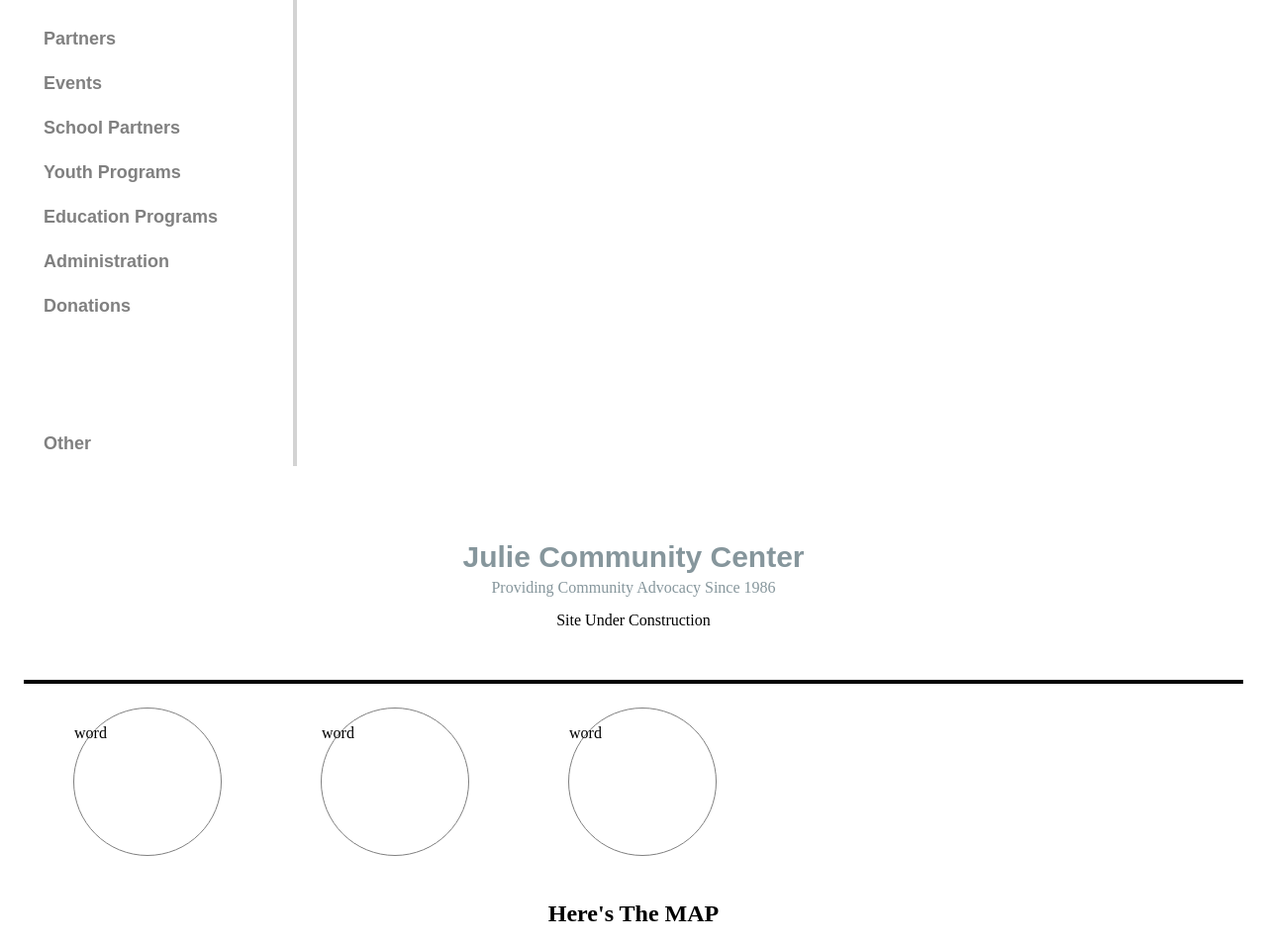
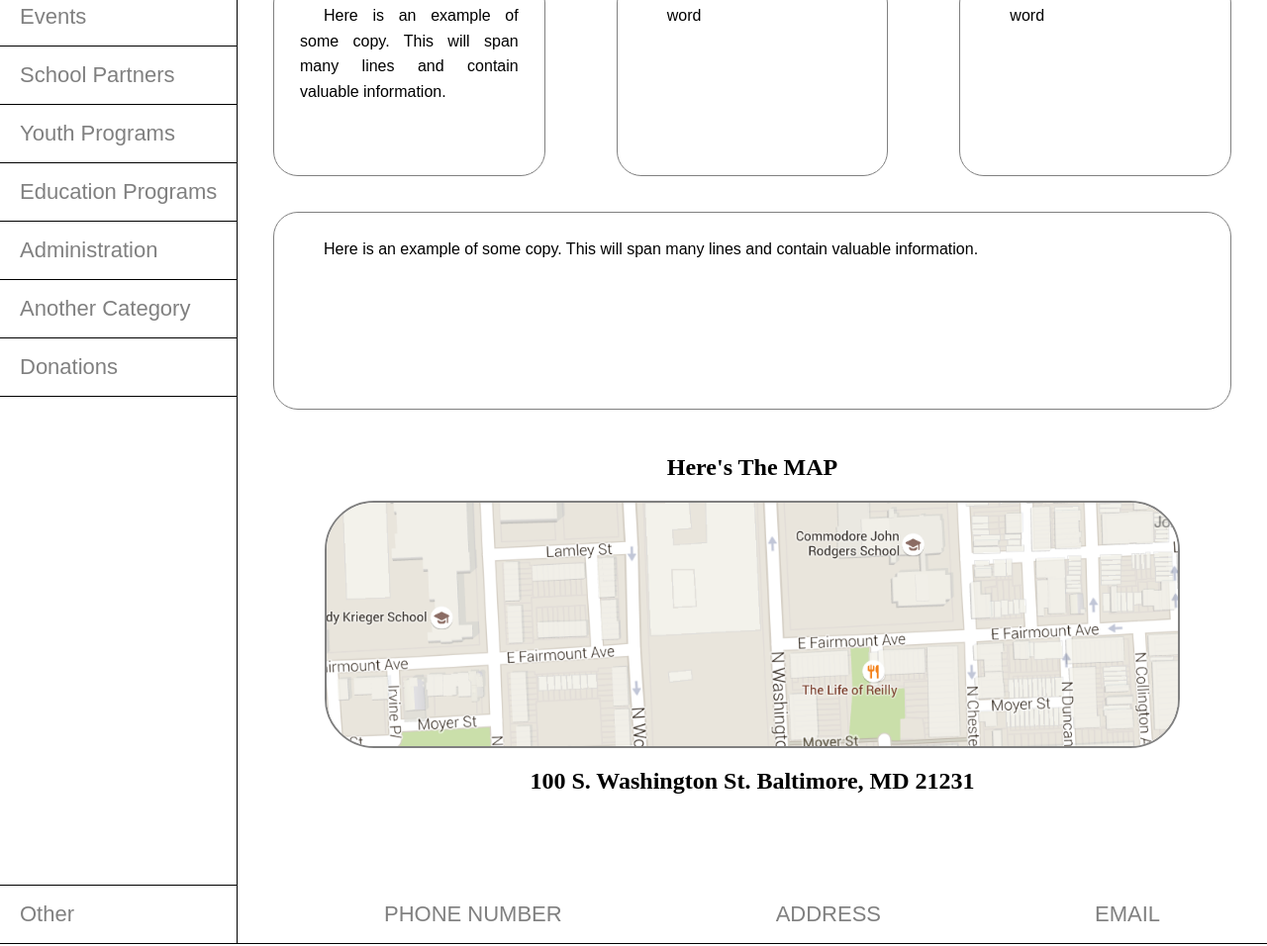
Before and after one commit to jonasflax/julie_center, a plain HTML site: page index.html in a window 1280 px wide. Shown: the part 297-1253 px from the top of the page at 99% size. Drawn offline with Linux system fonts and the light colour scheme.

Commit message:
fixe-flex side-nav

```diff
--- a/css/main.css
+++ b/css/main.css
@@ -8,65 +8,68 @@ body {
 	border-bottom: 1px solid black;
 }
 
-img {
-	width: 250px;
-	height: 150px;
-}
 
 
-nav {
-	height: 768px;
-	max-width: 300px;
-	border-right: 4px solid lightgrey;
+p {
+	text-align: justify;
+	font-size: 16px;
+	font-family: sans-serif;
+	font-weight: lighter;
+	line-height: 1.6;
+	padding: 0 18px;
+	text-indent: 24px;
 }
 
 .sidebar_item a {
 	text-decoration: none;
 	color: grey;
-	font-size: 18px;
+	font-size: 22px;
 	font-family: sans-serif;
-	font-weight: bold;
+	font-weight: lighter;
 	margin-left: 10px;
 }
 
-/*a:hover {
-	color: white;
-}*/
+.sidebar_item_1 a {
+	text-decoration: none;
+	color: grey;
+	font-size: 22px;
+	font-family: sans-serif;
+	font-weight: lighter;
+	margin-left: 10px;
+}
 
-.indIcon {
-	height: 150px;
-	width: 150px;
-	border: 1px solid grey;
-	border-radius: 50%;
+
+
+.indIcon p {
+
 }
 
 
 .locale {
 	border: 2px solid grey;
-	height: 450px;
-	width: 450px;
-	border-radius: 450px;
+	height: 250px;
+	width: 83%;
+	border-radius: 50px;
 	overflow: hidden;
 }
-
 .locale:hover {
 	border: 6px solid grey;
 }
 
-.locale img{
-		height: 450px;
-		width: 450px;
-		/*-webkit-transition: all 1s ease;
+.locale img {
+		height: 900px;
+		width: 900px;
+		-webkit-transition: all 1s ease;
 	     -moz-transition: all 1s ease;
-	       -o-transition: all 1s ease;
-	      -ms-transition: all 1s ease;*/
+	       -o-transition: all .5s ease;
+	      -ms-transition: all 1s ease;
 	          transition: all .5s ease;
 }
 
 .locale img:hover{
-	height: 750px;
-	width: 750px;
-	margin-top: -155px;
-	margin-left: -250px;
+	height: 900px;
+	width: 900px;
+	/*margin-top: -155px;
+	margin-left: -250px;*/
 
 }
--- a/css/page.css
+++ b/css/page.css
@@ -1,56 +1,61 @@
 .body {
 	display: flex;
-	flex-flow: wrap;
+	flex-flow: nowrap;
+	align-content: stretch;
 }
 
 
+
+
 .sidebar {
-    display: flex;
-		flex-direction: column;
-		justify-content: space-between;
-		padding: 0 24px;
-		flex-grow: 1;
-		position: static;
+	border-right: 1px solid black;
+  display: flex;
+	flex-direction: column;
+	justify-content: space-between;
+	/*flex-grow: .5;*/
+	min-width: 240px;
 }
 
-.sidebar_section_1 {
-	align-self: center;
-	border-bottom: 1px solid black;
-	margin-top: 24px;
-	padding-bottom: 40px;
+.sidebar_image img {
+	width: 225px;
+	height: 125px;
+	margin: 24px 0 72px 8px;
 }
 
 .sidebar_item {
-	padding: 12px 10px;
+	border-top: 1px solid black;
+	padding: 16px 10px;
+	list-style: none;
+}
+
+.sidebar_item_1 {
+	border-top: 1px solid black;
+	border-bottom: 1px solid black;
+	padding: 16px 10px;
 	list-style: none;
 }
 
 .sidebar_item:hover {
-	background-color: lightgrey;
-	border-radius: 5px;
+	background-color: #ccffff;
+}
+
+.sidebar_item_1:hover {
+	background-color: #ccffff;
 }
 
 .sidebar_item:active {
-	background-color: lightgrey;
-	border-radius: 5px;
+	background-color: #00e6e6;
 }
-
-/*.sidebar_item.is-side-bar-item-selected {
-	background-color: lightgrey;
-	border-radius: 5px;
-}*/
 
 
 
 
 
 .main {
+	/*flex-grow: 4;*/
+	display: flex;
 	flex-direction: column;
-	justify-content: space-around;
-	align-items: center;
-	min-height: 768px;
-	min-width: 1000px;
-	flex-grow: 4;
+	align-content: space-between;
 }
 
 .centeredPrompt {
@@ -58,44 +63,58 @@
   flex-direction: column;
   align-items: center;
   justify-content: center;
-  min-height: 220px;
-	padding-top: 24px;
-	margin: 0 24px;
-	border-bottom: 4px solid black;
+  min-height: 226.667px;
+	border-bottom: 1px solid black;
 }
 
-.centeredPrompt__item + .centeredPrompt__item {
+/*.centeredPrompt__item + .centeredPrompt__item {
 	margin-top: 5px;
-}
+}*/
 
 .centeredPromptLabel {
-		color: #86969C;
-		font-size: 30px;
-		font-weight: 700;
+		color: gray;
+		font-size: 96px;
+		font-weight: bold;;
 		font-family: sans-serif;
 		text-align: center;
 	}
 
-.centeredPromptDetails {
+/*.centeredPromptDetails {
 		color: #86969C;
 		font-size: 16px;
 		margin-bottom: 10px;
 		text-align: center;
-	}
+	}*/
 
 
 .circles {
 	display: flex;
-	align-content: space-between;
+	flex-wrap: wrap;
+	/*align-items: center;*/
 	justify-content: space-around;
-	margin: 24px;
-	max-width: 750px;
+	margin: 0;
+	padding: 0;
 }
 
 .indIcon {
-
+	height: 200px;
+	width: 25%;
+	border: 1px solid grey;
+	border-radius: 25px;
+	margin: 36px;
+	padding: 8px;
+	flex-grow: 1;
 }
 
+.indIcon_2 {
+	height: 200px;
+	width: 25%;
+	border: 1px solid grey;
+	border-radius: 25px;
+	padding: 8px;
+	margin: 0px 36px;
+	flex-grow: 3;
+}
 
 .map {
 	margin-top: 25px;
@@ -105,23 +124,30 @@
 }
 
 .fBar {
-	flex-grow: 4;
-	height: 50px;
-	align-content: flex-end;
+	/*border-top: 1px solid black;*/
+	/*padding: 16px 0;*/
+	display: flex;
+	/*align-items: center;*/
+	justify-content: space-around;
+	margin-top: 72px;
 }
 
 .footItems {
+	display: flex;
+	width: 100%;
 	align-items: center;
-	height: 25px;
-  display: flex;
 	justify-content: space-around;
-	background-color: lightgrey;
 }
 
+/*.bItem {
+	background: #ccffff;
+}*/
+
 .bItem {
-	color: #fff;
-	padding: 15px;
-	margin: 5px;
-	background: #3db5da;
-	border-radius: 3px;
+	list-style: none;
+	text-transform: uppercase;
+	color: grey;
+	font-size: 22px;
+	font-family: sans-serif;
+	font-weight: lighter;
 }
--- a/index.html
+++ b/index.html
@@ -9,17 +9,18 @@
   </head>
   <body class="body">
       <nav class="sidebar">
-        <section class="sidebar_section_1">
-          <img src="img/Oblique Sketch.png" alt="Oblique Building Sketch">
-        </section>
         <section class="sidebar_section">
-          <li class="sidebar_item is-side-bar-item-selected"><a href="#">Partners</a></li>
+          <section class="sidebar_image">
+            <img src="img/Oblique Sketch.png" alt="Oblique Building Sketch">
+          </section>
+          <li class="sidebar_item"><a href="#">Partners</a></li>
           <li class="sidebar_item"><a href="#">Events</a></li>
           <li class="sidebar_item"><a href="#">School Partners</a></li>
           <li class="sidebar_item"><a href="#">Youth Programs</a></li>
           <li class="sidebar_item"><a href="#">Education Programs</a></li>
           <li class="sidebar_item"><a href="#">Administration</a></li>
-          <li class="sidebar_item"><a href="#">Donations</a></li>
+          <li class="sidebar_item"><a href="#">Another Category</a></li>
+          <li class="sidebar_item_1"><a href="#">Donations</a></li>
         </section>
         <section class="sidebar_section">
           <li class="sidebar_item"><a href="#">Other</a></li>
@@ -28,12 +29,12 @@
       <main class="main">
         <section class="centeredPrompt">
           <div class="centeredPrompt__item centeredPromptLabel">Julie Community Center</div>
-          <div class="centeredPrompt__item centeredPromptDetails">Providing Community Advocacy Since 1986</div>
+          <!-- <div class="centeredPrompt__item centeredPromptDetails">Providing Community Advocacy Since 1986</div> -->
           <div class="centeredPrompt__item button">Site Under Construction</div>
         </section>
         <section class="circles">
           <section class="indIcon">
-            <p>word</p>
+            <p>Here is an example of some copy. This will span many lines and contain valuable information.</p>
           </section>
           <section class="indIcon">
             <p>word</p>
@@ -41,14 +42,18 @@
           <section class="indIcon">
             <p>word</p>
           </section>
+          <section class="indIcon_2">
+            <p>Here is an example of some copy. This will span many lines and contain valuable information.</p>
+          </section>
+        </section>
 
 
         </section>
         <section class="map">
           <h1>Here's The MAP</h1>
-        <map class="locale">
-          <img src="img/julie_center_google_map_still.png" alt="Location on Google Maps">
-        </map>
+          <map class="locale">
+            <img src="img/julie_center_google_map_still.png" alt="Location on Google Maps">
+          </map>
           <h2>100 S. Washington St. Baltimore, MD 21231</h2>
         </section>
         <footer class="fBar">
```
